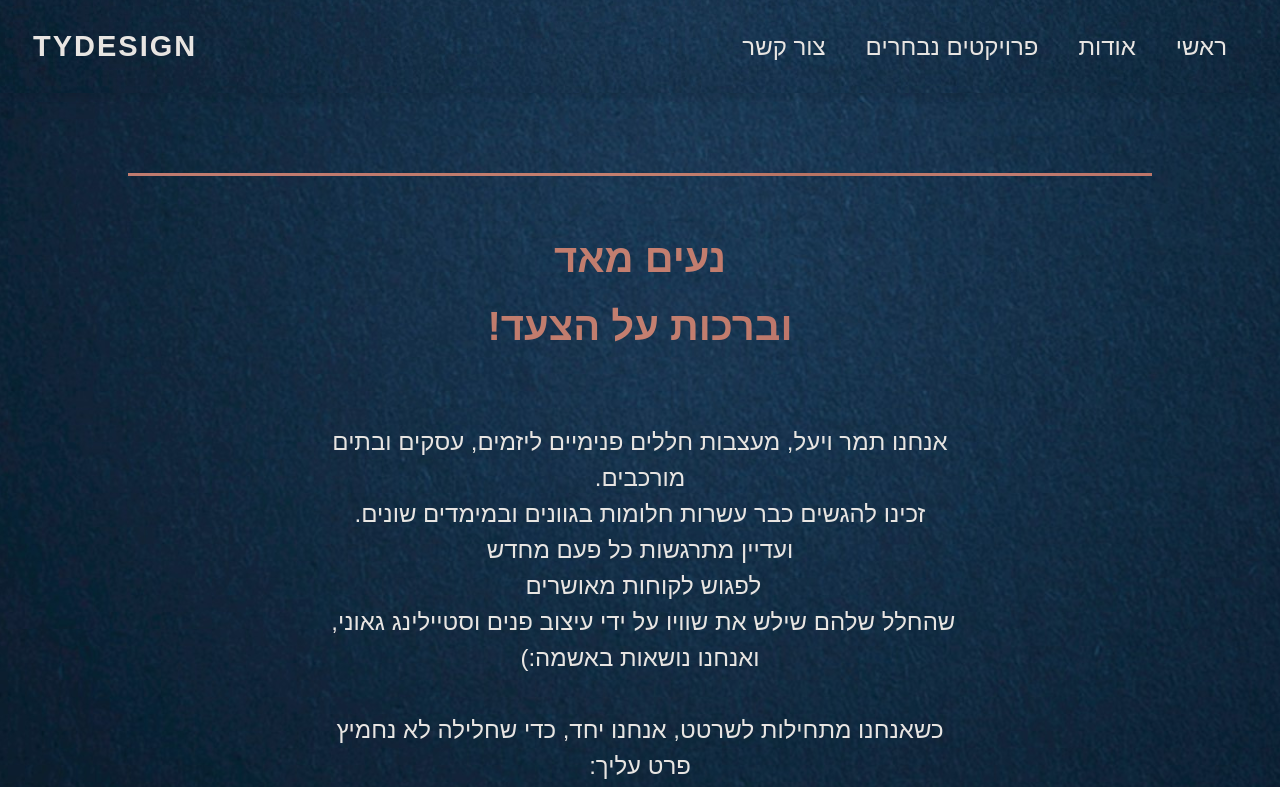
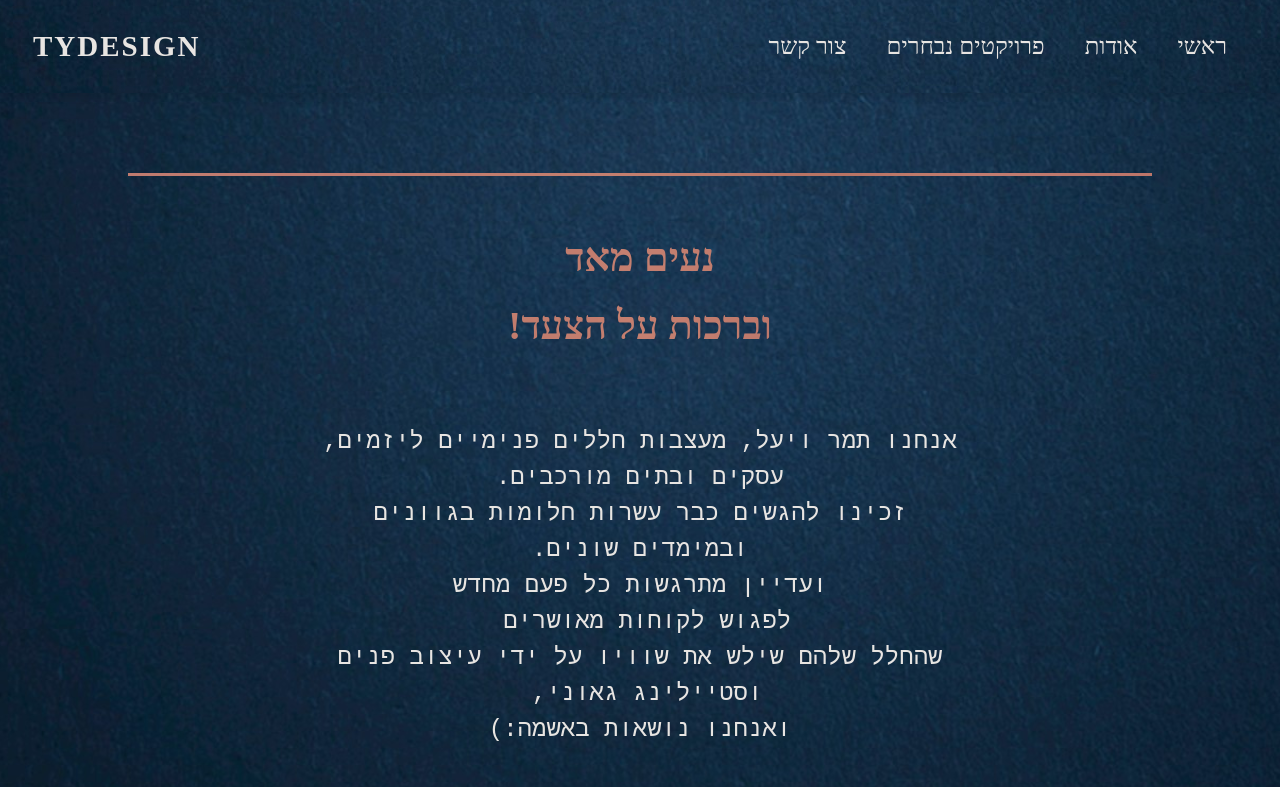
Before and after one commit to shirael/TYdesignE, a React (Create React App) app in the folder frontend/: page /AboutSection in a window 1280 px wide. Shown: the top 787 px of the page. Built offline with nearby package versions, Linux system fonts and the light colour scheme.

Commit message:
Update index.css

```diff
--- a/frontend/src/index.css
+++ b/frontend/src/index.css
@@ -1,3 +1,5 @@
+/* @import url('https://fonts.googleapis.com/css2?family=Rubik&display=swap'); */
+
 
 * {
   margin: 0;
@@ -6,22 +8,29 @@
 
 }
 
-/* body {
+ body {
+
   direction: rtl;
-  font-family: Arial, sans-serif;
-  background-color:#1c3128;
+  /* font-family: Arial, sans-serif;  */
+  /* background-color:#1c2630; */
+      /* font-family: 'Rubik', sans-serif;  */
 
+        background: url('../public/body.jpg') no-repeat center center fixed;
+          background-size: cover;
   color:#e8e5e2;
-} */
+}
 body {
-  direction: rtl;
-  font-family: Arial, sans-serif;
+  /* direction: rtl;
+    font-family: 'Rubik', sans-serif; */
 
+  /* font-family:Verdana, Geneva, 'Segoe UI', Tahoma, Geneva, Verdana, sans-serif; */
+  /* font-family:'Lucida Sans', 'Lucida Sans Regular', 'Lucida Grande', 'Lucida Sans Unicode', Geneva, Verdana, sans-serif; */
+/*
   background: url('../public/body.jpg') no-repeat center center fixed;
-  background-size: cover;
+  background-size: cover; */
 
   /* שימי לב: לא שמים background-color כאן */
-  color: #e8e5e2;
+  /* color: #e8e5e2; */
 }
 
 .container {
@@ -209,7 +218,7 @@ img {
 
 .form-text {
   font-size: 24px;
-   font-family: Arial, sans-serif;
+   /* font-family: Arial, sans-serif; */
    display: inline;
    /* white-space: nowrap;
    overflow: hidden; */
@@ -358,7 +367,9 @@ img {
   /* margin-bottom: 1.5rem;  */
  white-space: pre-wrap;
   direction: rtl;
-  font-family: inherit;
+      /* font-family: 'Rubik', sans-serif;
+
+  font-family: inherit; */
 }
 
 .beliefs-section {
@@ -367,7 +378,7 @@ img {
   gap: 2rem;
   padding: 3rem 1rem;
   direction: rtl;
-  font-family: 'Heebo', sans-serif;
+  /* font-family: 'Heebo', sans-serif; */
   /* background-color: #1bb52a; */
   max-width: 1000px;
   margin: auto;
@@ -440,9 +451,7 @@ display: flex;
 }
 
 .form-image {
-  flex: 0 0 50%; /* התמונה תיקח עד 40% מהמרחב */
-  /* max-width: 100%; */
-
+  flex: 0 0 60%; /* התמונה תיקח עד 40% מהמרחב */
   height: auto;
   /* border-radius: 8px; */
   /* box-shadow: 0px 4px 8px rgba(0, 0, 0, 0.1); */
@@ -553,11 +562,14 @@ display: flex;
   flex-direction: row;
   width: 100%;
   height: 100vh;
+
 }
 
 .carousel-img {
   width: 82%;
   height: 100%;
+      border: 1px solid black;
+
 }
 
 .carousel-img img {
@@ -578,8 +590,8 @@ display: flex;
 
 .exact-lines {
   white-space: pre-wrap;
-  font-family: 'Assistant', sans-serif;
-  font-size: 1.15rem;
+  /* font-family: 'Assistant', sans-serif; */
+  font-size: 1.18rem;
   font-weight: 300;
   line-height: 1;
   color: #e8e5e2;
@@ -900,12 +912,12 @@ align-items: center;
 
 
 .mixed-text {
-  background: url('../public/COLOR.jpg'); /* Image with the mix of colors */
+  background: url('../public/COLOR.jpg');
   background-size: cover;
-   background-clip: text;            /* Standard */
-  -webkit-background-clip: text;    /* Safari/Chrome */
+   background-clip: text;
+  -webkit-background-clip: text;
   color: transparent;
-  -webkit-text-fill-color: transparent; /* Safari/Chrome */
+  -webkit-text-fill-color: transparent;
 }
 .background {
   background: url('../public/body.jpg'); /* Image with the mix of colors */
```
